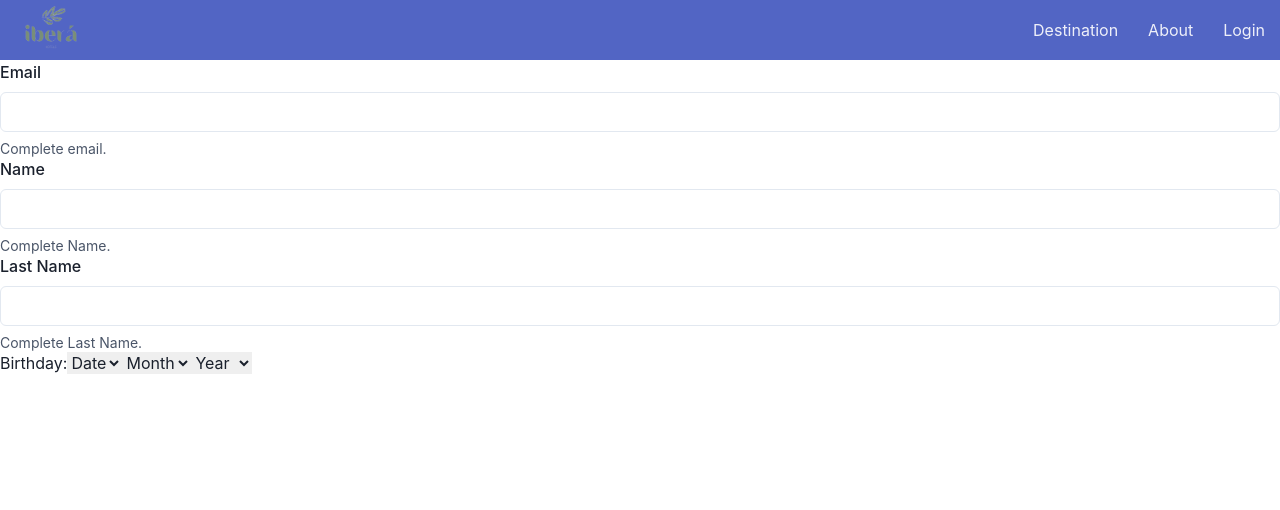
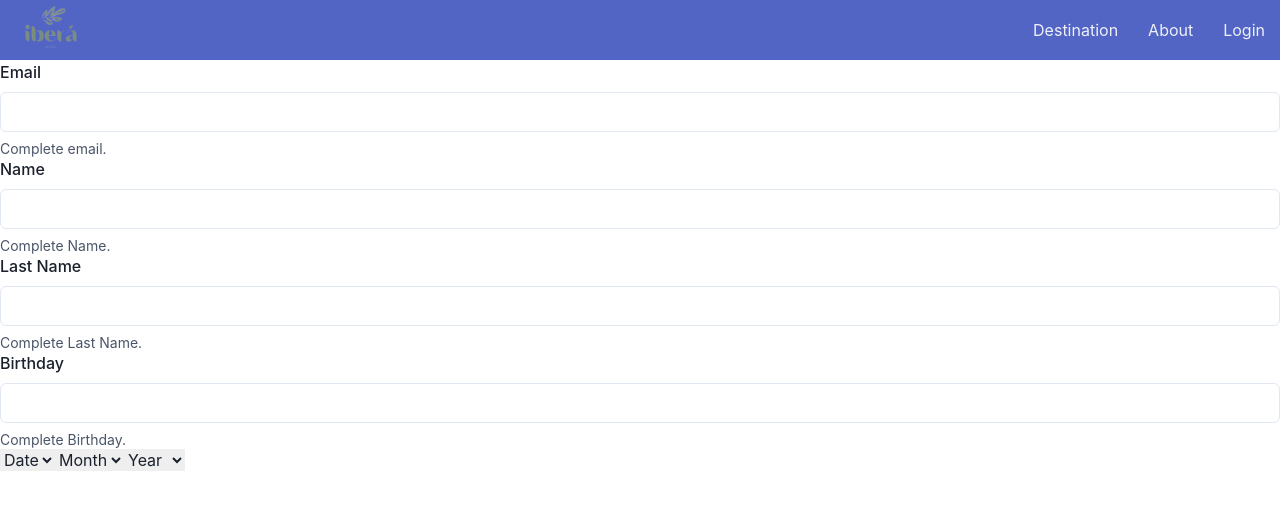
Before and after one commit to Molli1992/mi-premer-app, a React (Create React App) app in the folder client/: page /login in a window 1280 px wide. Shown: the top 510 px of the page. Built offline with nearby package versions, Linux system fonts and the light colour scheme.

Commit message:
avances login

```diff
--- a/client/src/components/Login/Login.jsx
+++ b/client/src/components/Login/Login.jsx
@@ -8,7 +8,7 @@
         email: "",
         name: "",
         lastName: "",
-        birthdate: ""
+        birthday: ""
     });
 
     const date = [];
@@ -33,8 +33,6 @@
         }
     };
 
-    console.log(date);
-
     const handleInputChange = (e) => {
 
         setInput({
@@ -46,13 +44,13 @@
 
     };
 
-    const onChangeBirthdate = (e) => {
+    const onChangeBirthday = (e) => {
 
         setInput({
             ...input,
-            birthdate: `${input.birthdate}, ${e.target.value}`
+            birthday: `${input.birthday}/${e.target.value}`
         });
-        console.log(input.birthdate)
+        console.log(input.birthday)
 
     };
 
@@ -103,6 +101,17 @@
 
     if (input.lastName.length >= 3) {
         errosLNsuccessful = "error"
+    };
+
+    var errosBirthday = "";
+    var errosBsuccessful = "";
+
+    if (input.birthday.length > 0 && input.birthday.length < 7 && input.birthday.length < 13) {
+        errosBirthday = "error"
+    };
+
+    if (input.birthday.length >= 8 && input.birthday.length <= 12) {
+        errosBsuccessful = "error"
     };
 
     return (
@@ -185,15 +194,35 @@
                     <FormErrorMessage></FormErrorMessage>
                 )}
 
+                <FormLabel>Birthday</FormLabel>
+                <Input type='text' value={input.birthday} name="birthday " onChange={handleInputChange} />
+                {!errosBirthday && !errosBsuccessful ? (
+                    <FormHelperText>
+                        Complete Birthday.
+                    </FormHelperText>
+                ) : (
+                    <FormErrorMessage></FormErrorMessage>
+                )}
+                {errosBirthday ? (
+                    <FormHelperText>
+                        Error: Birthday Ej, 22/05/1992
+                    </FormHelperText>
+                ) : (
+                    <FormErrorMessage></FormErrorMessage>
+                )}
+                {errosBsuccessful ? (
+                    <FormHelperText>
+                        Successful
+                    </FormHelperText>
+                ) : (
+                    <FormErrorMessage></FormErrorMessage>
+                )}
+
             </FormControl>
 
             <div>
 
-                <label>
-                    Birthday:
-                </label>
-
-                <select onChange={onChangeBirthdate}>
+                <select onChange={onChangeBirthday}>
 
                     <option>Date</option>
 
@@ -207,7 +236,7 @@
 
                 </select>
 
-                <select onChange={onChangeBirthdate}>
+                <select onChange={onChangeBirthday}>
 
                     <option>Month</option>
 
@@ -223,7 +252,7 @@
 
 
 
-                <select onChange={onChangeBirthdate}>
+                <select onChange={onChangeBirthday}>
 
                     <option>Year</option>
 
```
